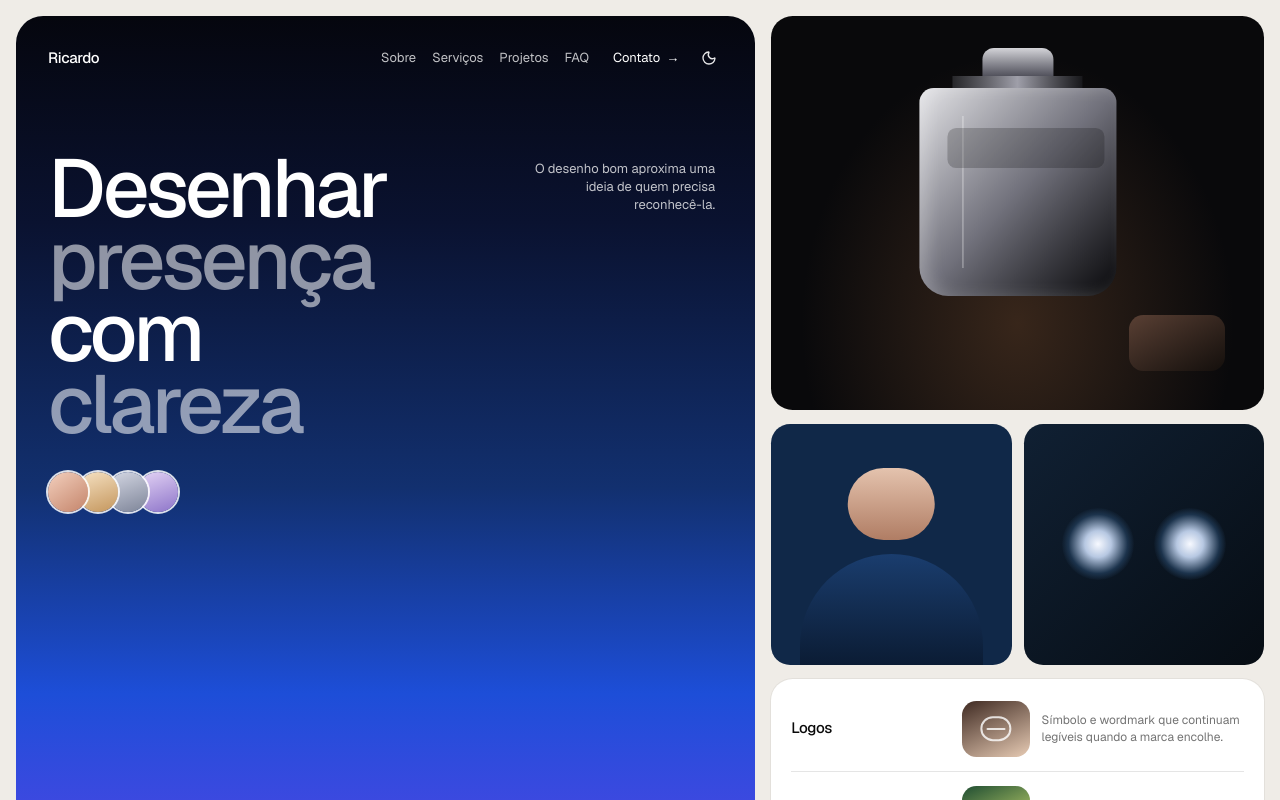
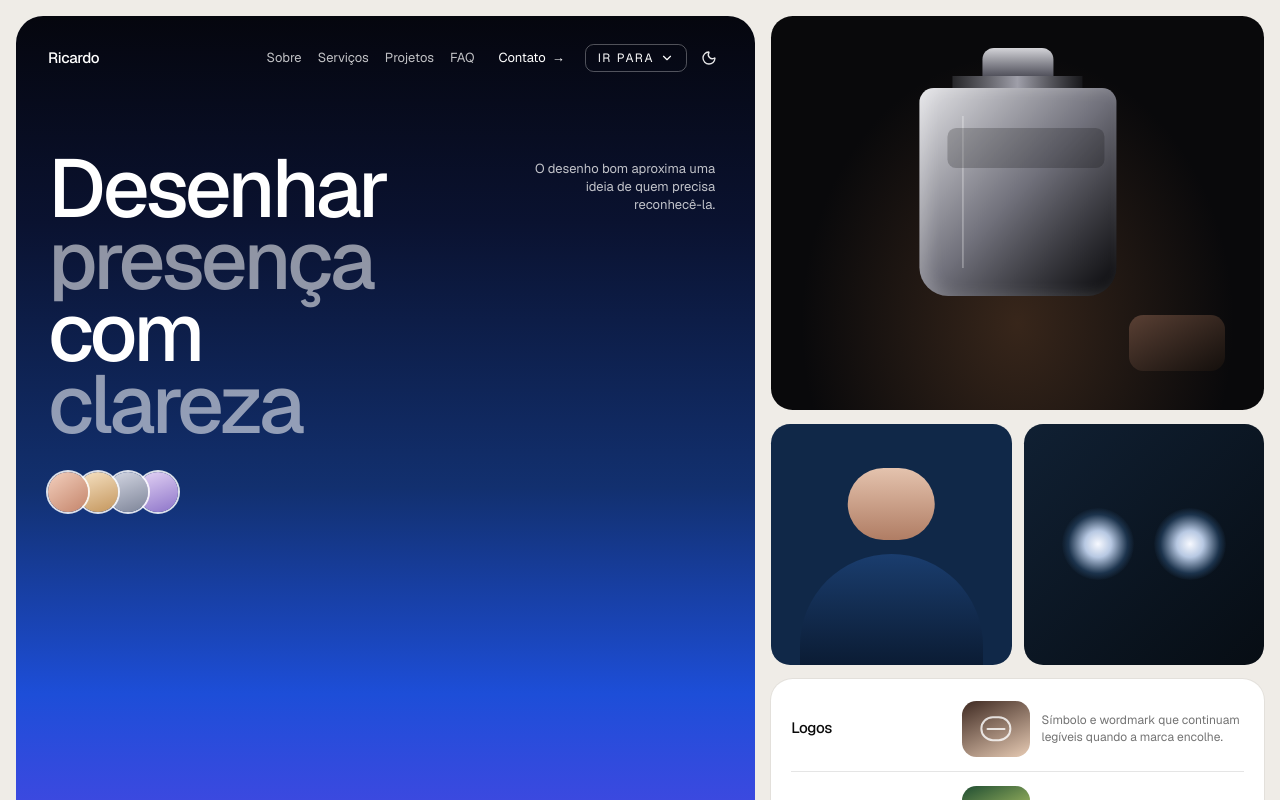
Before and after one commit to RicardoCapeletti/Portifolio, a Next.js app: page / in a window 1280 px wide. Shown: the top 800 px of the page. Built offline with nearby package versions, Linux system fonts and the light colour scheme; no server answers.

Commit message:
Adiciona um menu para ir direto às seções.
Co-authored-by: ricardolopescap <ricardolopescap@gmail.com>

```diff
--- a/components/landing-home.tsx
+++ b/components/landing-home.tsx
@@ -59,7 +59,10 @@ export function LandingHome() {
       </a>
       <div className="mx-auto grid w-full max-w-[1600px] items-stretch gap-3 p-3 sm:p-4 min-[900px]:grid-cols-[minmax(0,3fr)_minmax(0,2fr)] min-[900px]:gap-4">
         <div id="painel" className="flex h-full flex-col overflow-hidden rounded-[1.7rem] bg-white text-neutral-950">
-          <section className="landing-hero flex min-h-[100svh] flex-1 flex-col px-5 pt-5 pb-6 text-white sm:px-8 sm:pt-7 min-[900px]:min-h-[920px] min-[900px]:px-10">
+          <section
+            id="inicio"
+            className="landing-hero flex min-h-[100svh] flex-1 flex-col px-5 pt-5 pb-6 text-white sm:px-8 sm:pt-7 min-[900px]:min-h-[920px] min-[900px]:px-10"
+          >
             <header className="landing-rise">
               <SiteNav tone="hero" />
             </header>
--- /dev/null
+++ b/components/section-jump.tsx
@@ -0,0 +1,206 @@
+"use client";
+
+import { ChevronDownIcon } from "lucide-react";
+import Link from "next/link";
+import { usePathname } from "next/navigation";
+import { useEffect, useId, useRef, useState, type KeyboardEvent as ReactKeyboardEvent } from "react";
+
+const sections = [
+  { id: "inicio", label: "Início" },
+  { id: "sobre", label: "Sobre" },
+  { id: "servicos", label: "Serviços" },
+  { id: "projetos", label: "Projetos" },
+  { id: "faq", label: "FAQ" },
+  { id: "contato", label: "Contato" },
+] as const;
+
+type SectionId = (typeof sections)[number]["id"];
+
+const focus =
+  "rounded-sm focus-visible:outline focus-visible:outline-2 focus-visible:outline-offset-2 focus-visible:outline-current";
+
+function normalize(path: string): string {
+  if (path.length > 1 && path.endsWith("/")) {
+    return path.slice(0, -1);
+  }
+  return path;
+}
+
+function destination(id: SectionId, onHome: boolean): string {
+  return onHome ? `#${id}` : `/#${id}`;
+}
+
+export function SectionJump({ tone }: { tone: "hero" | "bar" }) {
+  const onHome = normalize(usePathname()) === "/";
+  const [open, setOpen] = useState(false);
+  const [active, setActive] = useState(0);
+  const rootRef = useRef<HTMLDivElement>(null);
+  const buttonRef = useRef<HTMLButtonElement>(null);
+  const itemRefs = useRef<Array<HTMLAnchorElement | null>>([]);
+  const menuId = useId();
+
+  useEffect(() => {
+    if (!open) return;
+    itemRefs.current[active]?.focus();
+  }, [open, active]);
+
+  useEffect(() => {
+    if (!open) return;
+
+    function onPointerDown(event: PointerEvent) {
+      if (!rootRef.current?.contains(event.target as Node)) {
+        setOpen(false);
+      }
+    }
+
+    function onKeyDown(event: KeyboardEvent) {
+      if (event.key !== "Escape") return;
+      setOpen(false);
+      buttonRef.current?.focus();
+    }
+
+    document.addEventListener("pointerdown", onPointerDown);
+    document.addEventListener("keydown", onKeyDown);
+    return () => {
+      document.removeEventListener("pointerdown", onPointerDown);
+      document.removeEventListener("keydown", onKeyDown);
+    };
+  }, [open]);
+
+  function openAt(index: number) {
+    setActive(index);
+    setOpen(true);
+  }
+
+  function onButtonKeyDown(event: ReactKeyboardEvent<HTMLButtonElement>) {
+    if (event.key === "ArrowDown") {
+      event.preventDefault();
+      openAt(0);
+      return;
+    }
+    if (event.key === "ArrowUp") {
+      event.preventDefault();
+      openAt(sections.length - 1);
+      return;
+    }
+    if (event.key === "Enter" || event.key === " ") {
+      event.preventDefault();
+      if (open) {
+        setOpen(false);
+        return;
+      }
+      openAt(0);
+      return;
+    }
+    if (event.key === "Escape" && open) {
+      event.preventDefault();
+      setOpen(false);
+    }
+  }
+
+  function onMenuKeyDown(event: ReactKeyboardEvent<HTMLUListElement>) {
+    if (event.key === "ArrowDown") {
+      event.preventDefault();
+      setActive((index) => (index + 1) % sections.length);
+      return;
+    }
+    if (event.key === "ArrowUp") {
+      event.preventDefault();
+      setActive((index) => (index - 1 + sections.length) % sections.length);
+      return;
+    }
+    if (event.key === "Home") {
+      event.preventDefault();
+      setActive(0);
+      return;
+    }
+    if (event.key === "End") {
+      event.preventDefault();
+      setActive(sections.length - 1);
+      return;
+    }
+    if (event.key === "Enter" || event.key === " ") {
+      event.preventDefault();
+      itemRefs.current[active]?.click();
+      return;
+    }
+    if (event.key === "Tab") {
+      setOpen(false);
+    }
+  }
+
+  const buttonTone =
+    tone === "hero"
+      ? "border-white/30 text-white hover:border-white/60 hover:bg-white/10"
+      : "border-[var(--landing-line)] text-[var(--landing-ink)] hover:bg-black/5 dark:hover:bg-white/10";
+
+  const menuTone =
+    tone === "hero"
+      ? "border-black/10 bg-white text-neutral-950 shadow-[0_16px_40px_rgba(0,0,0,0.16)]"
+      : "border-[var(--landing-line)] bg-[var(--landing-frame)] text-[var(--landing-ink)] shadow-[0_16px_40px_rgba(0,0,0,0.12)]";
+
+  const itemTone =
+    tone === "hero"
+      ? "hover:bg-neutral-100 focus-visible:bg-neutral-100"
+      : "hover:bg-black/5 focus-visible:bg-black/5 dark:hover:bg-white/10 dark:focus-visible:bg-white/10";
+
+  return (
+    <div ref={rootRef} className="relative">
+      <button
+        ref={buttonRef}
+        type="button"
+        aria-haspopup="menu"
+        aria-expanded={open}
+        aria-controls={menuId}
+        aria-label="Ir para uma seção"
+        className={`inline-flex items-center gap-1.5 rounded-full border px-3 py-1 text-[12px] tracking-[0.14em] uppercase ${buttonTone} ${focus}`}
+        onClick={() => (open ? setOpen(false) : openAt(0))}
+        onKeyDown={onButtonKeyDown}
+      >
+        Ir para
+        <ChevronDownIcon className={`size-3.5 ${open ? "rotate-180" : ""}`} aria-hidden="true" />
+      </button>
+      {open ? (
+        <ul
+          id={menuId}
+          role="menu"
+          aria-label="Seções"
+          className={`absolute top-[calc(100%+0.4rem)] right-0 z-40 min-w-40 overflow-hidden rounded-xl border py-1 ${menuTone}`}
+          onKeyDown={onMenuKeyDown}
+        >
+          {sections.map((section, index) => {
+            const itemClass = `block px-3 py-2 text-left text-[13px] tracking-normal normal-case ${itemTone} ${focus}`;
+            const itemProps = {
+              role: "menuitem" as const,
+              tabIndex: index === active ? 0 : -1,
+              className: itemClass,
+              onClick: () => setOpen(false),
+              onMouseEnter: () => setActive(index),
+              ref: (node: HTMLAnchorElement | null) => {
+                itemRefs.current[index] = node;
+              },
+            };
+
+            if (onHome) {
+              return (
+                <li key={section.id} role="none">
+                  <a href={destination(section.id, true)} {...itemProps}>
+                    {section.label}
+                  </a>
+                </li>
+              );
+            }
+
+            return (
+              <li key={section.id} role="none">
+                <Link href={destination(section.id, false)} scroll={false} {...itemProps}>
+                  {section.label}
+                </Link>
+              </li>
+            );
+          })}
+        </ul>
+      ) : null}
+    </div>
+  );
+}
--- a/components/site-nav.tsx
+++ b/components/site-nav.tsx
@@ -3,6 +3,7 @@
 import Link from "next/link";
 import { usePathname } from "next/navigation";
 
+import { SectionJump } from "@/components/section-jump";
 import { ThemeToggle } from "@/components/theme-toggle";
 
 const sections = [
@@ -29,13 +30,13 @@ export function SiteNav({ tone }: { tone: "hero" | "bar" }) {
   const strong = tone === "hero" ? "text-white" : "text-[var(--landing-ink)]";
 
   return (
-    <div className={`flex flex-wrap items-center justify-between gap-x-4 gap-y-3 ${strong}`}>
+    <div className={`@container flex flex-wrap items-center gap-x-3 gap-y-2 ${strong}`}>
       <Link href="/" className={`text-[15px] font-medium tracking-tight ${focus}`}>
         Ricardo
       </Link>
       <nav
         aria-label="Seções"
-        className="order-3 flex w-full flex-wrap items-center gap-x-4 gap-y-2 text-[13px] min-[900px]:order-none min-[900px]:ml-auto min-[900px]:w-auto"
+        className="ml-auto hidden items-center gap-x-4 text-[13px] @min-[40rem]:flex"
       >
         {sections.map((item) =>
           onHome ? (
@@ -49,18 +50,21 @@ export function SiteNav({ tone }: { tone: "hero" | "bar" }) {
           ),
         )}
         {onHome ? (
-          <a href="#contato" className={`inline-flex items-center gap-1.5 transition-colors min-[900px]:ml-2 ${strong} ${focus}`}>
+          <a href="#contato" className={`ml-2 inline-flex items-center gap-1.5 transition-colors ${strong} ${focus}`}>
             Contato
             <span aria-hidden="true">→</span>
           </a>
         ) : (
-          <Link href="/#contato" scroll={false} className={`inline-flex items-center gap-1.5 transition-colors min-[900px]:ml-2 ${strong} ${focus}`}>
+          <Link href="/#contato" scroll={false} className={`ml-2 inline-flex items-center gap-1.5 transition-colors ${strong} ${focus}`}>
             Contato
             <span aria-hidden="true">→</span>
           </Link>
         )}
       </nav>
-      <ThemeToggle />
+      <div className="ml-auto flex items-center gap-2 @min-[40rem]:ml-2">
+        <SectionJump tone={tone} />
+        <ThemeToggle />
+      </div>
     </div>
   );
 }
```
